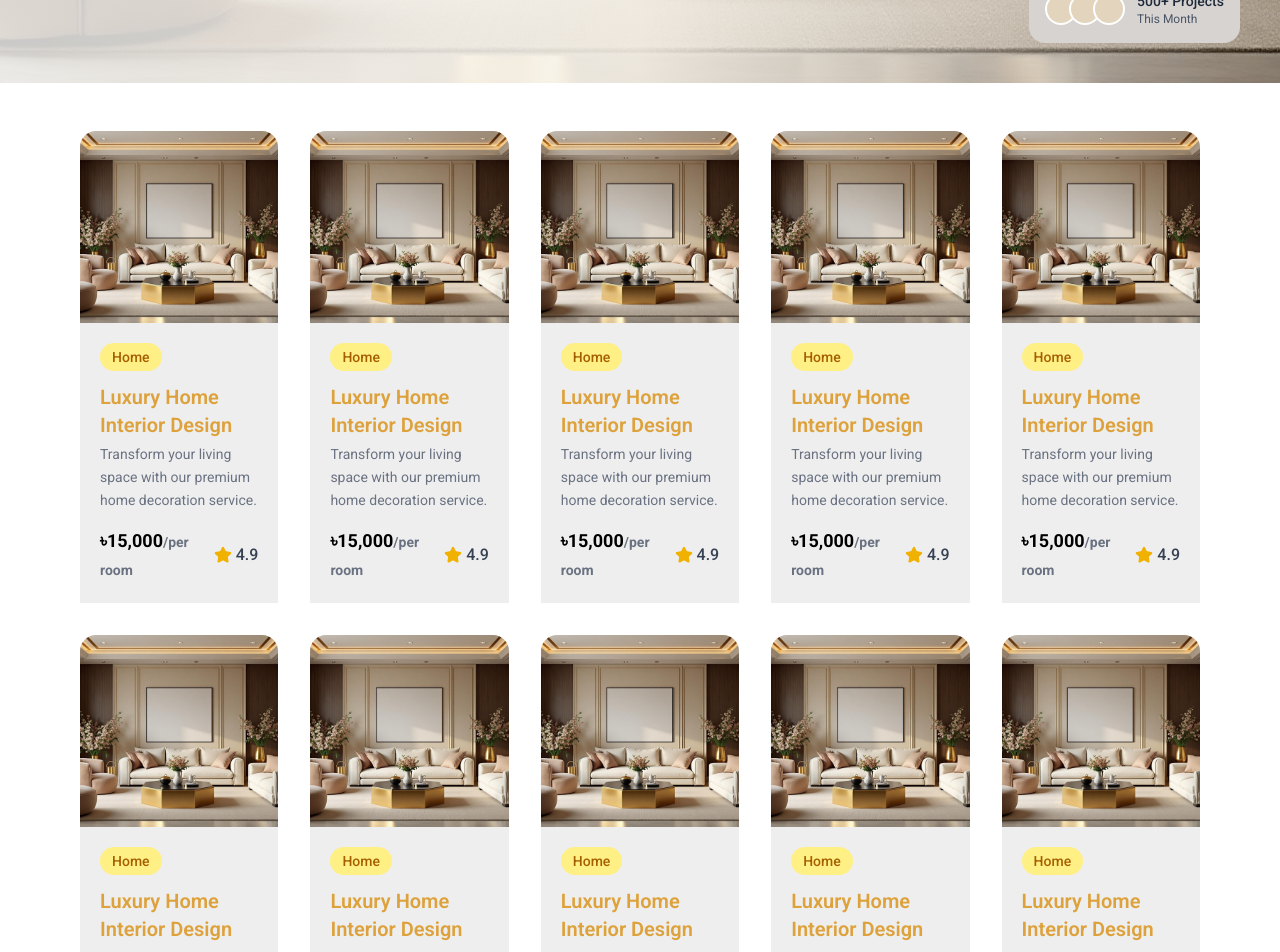
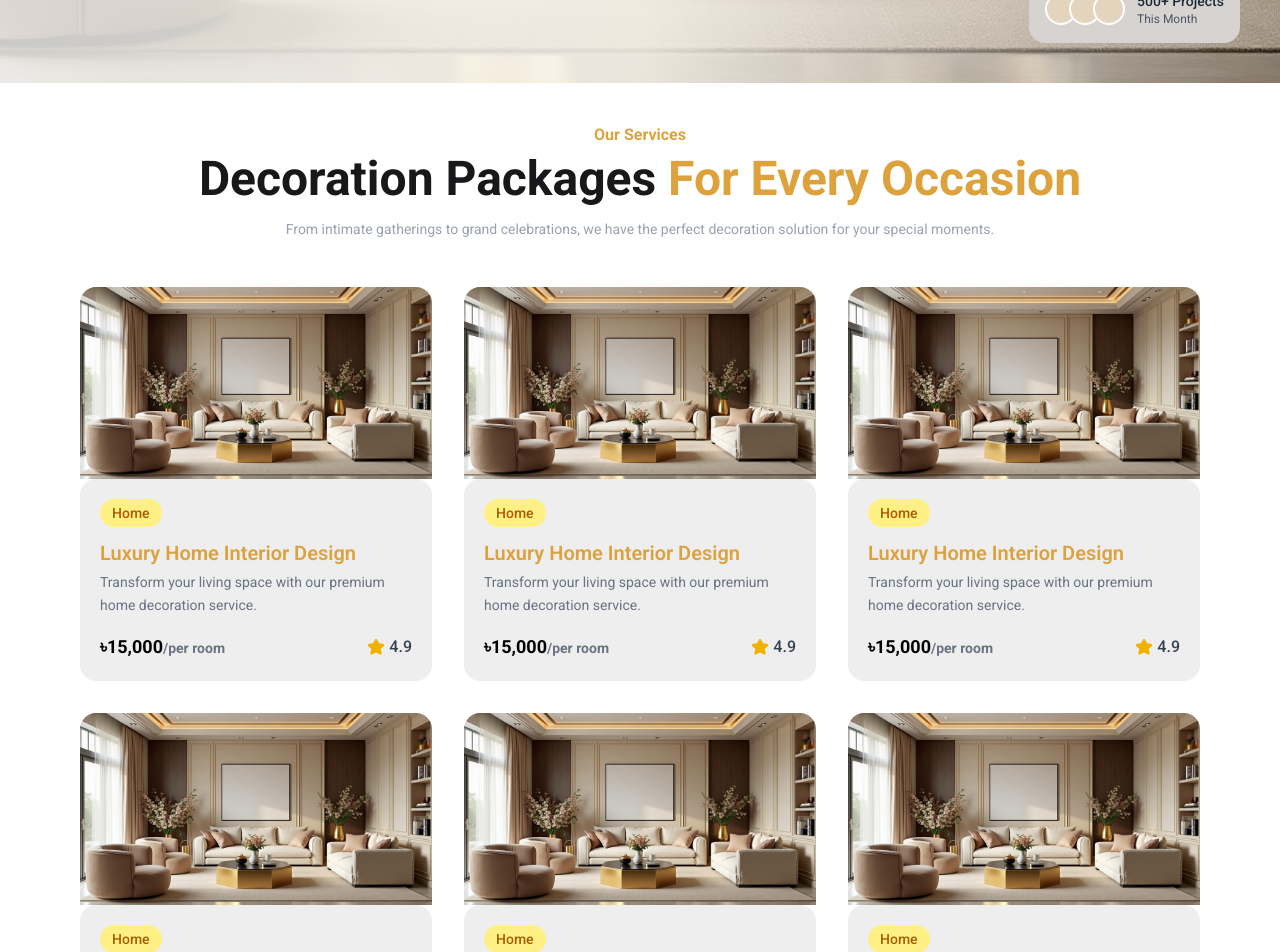
Before and after one commit to shahidur-rahman18/Style-Decor, a React (Vite) app in the folder frontend/: page / in a window 1280 px wide. Shown: the part 800-1752 px from the top of the page. Built offline with nearby package versions, Linux system fonts and the light colour scheme; no server answers.

Commit message:
add hero section

```diff
--- a/frontend/src/components/Animation/Reveal.jsx
+++ b/frontend/src/components/Animation/Reveal.jsx
@@ -24,7 +24,7 @@ const Reveal = ({children}) => {
         }}
         initial="hidden"
         animate={mainControls}
-        transition={{ duration: 0.5, delay: 0.25 }}
+        transition={{ duration: 0.8, delay: 0.8 }}
       >
         {children}
       </motion.div>
--- a/frontend/src/components/Home/Card.jsx
+++ b/frontend/src/components/Home/Card.jsx
@@ -6,22 +6,22 @@ import Reveal from "../Animation/Reveal";
 const Card = () => {
   return (
     <Reveal>
-      <div class=" transition delay-150 rounded-2xl duration-500 ease-in-out hover:scale-110 hover:rounded-2xl ">
+      <div class=" transition delay-150 rounded-xl duration-500 ease-in-out hover:scale-110 hover:rounded-2xl ">
         <Link
           to={`/plant/1`}
-          className="max-w-sm w-full rounded-b-2xl overflow-hidden "
+          className="max-w-sm w-full rounded-2xl overflow-hidden "
         >
           {/* Image */}
           <div className="h-48 w-full rounded-t-2xl overflow-hidden">
             <img
               src={imge}
               alt="Service"
-              className="group-hover:scale-110  h-full w-full object-cover"
+              className="group-hover:scale-110   h-full w-full object-cover"
             />
           </div>
 
           {/* Content */}
-          <div className="p-5 bg-base-300  ">
+          <div className="p-5 bg-base-300 rounded-2xl ">
             {/* Badge */}
             <span className="inline-block px-3 py-1 text-sm rounded-full bg-yellow-200 text-yellow-700 font-medium">
               Home
--- a/frontend/src/components/Home/Plants.jsx
+++ b/frontend/src/components/Home/Plants.jsx
@@ -6,7 +6,7 @@ const Plants = () => {
   return (
     <Container>
 
-       <div className='pt-12 grid grid-cols-1 sm:grid-cols-2 md:grid-cols-3 lg:grid-cols-4 xl:grid-cols-5 2xl:grid-cols-4 gap-8'>
+       <div className='pt-12 grid grid-cols-1 sm:grid-cols-2 md:grid-cols-3  gap-8'>
         <Card />
         <Card />
         <Card />
@@ -14,11 +14,7 @@ const Plants = () => {
         <Card />
         <Card />
         <Card />
-        <Card />
-        <Card />
-        <Card />
-        <Card />
-        <Card />
+
       </div>
 
     </Container>
--- a/frontend/src/pages/Home/Home.jsx
+++ b/frontend/src/pages/Home/Home.jsx
@@ -1,16 +1,25 @@
 import { useState } from 'react';
 import Plants from '../../components/Home/Plants'
 import Hero from './Hero'
+import Reveal from '../../components/Animation/Reveal';
 
 const Home = () => {
-   const [services, setServices] = useState([]);
+  const [services, setServices] = useState([]);
 
-    const featuredServices = services.slice(0, 3);
+  const featuredServices = services.slice(0, 3);
   return (
     <div>
       <Hero></Hero>
+      <Reveal>
+        <div className='text-center mt-10' >
+          <p className='text-primary font-bold ' >Our Services </p>
+          <h1 className='mt-2 mb-4 text-3xl  lg:text-5xl font-bold' >Decoration Packages
+            <span className='text-primary text-3xl  lg:text-5xl font-bold'> For Every Occasion</span> </h1>
+          <p className='text-gray-400 text-sm ' > From intimate gatherings to grand celebrations, we have the perfect decoration solution for your special moments. </p>
+        </div>
+      </Reveal>
       <Plants />
-      {/* More components */}
+
     </div>
   )
 }
```
